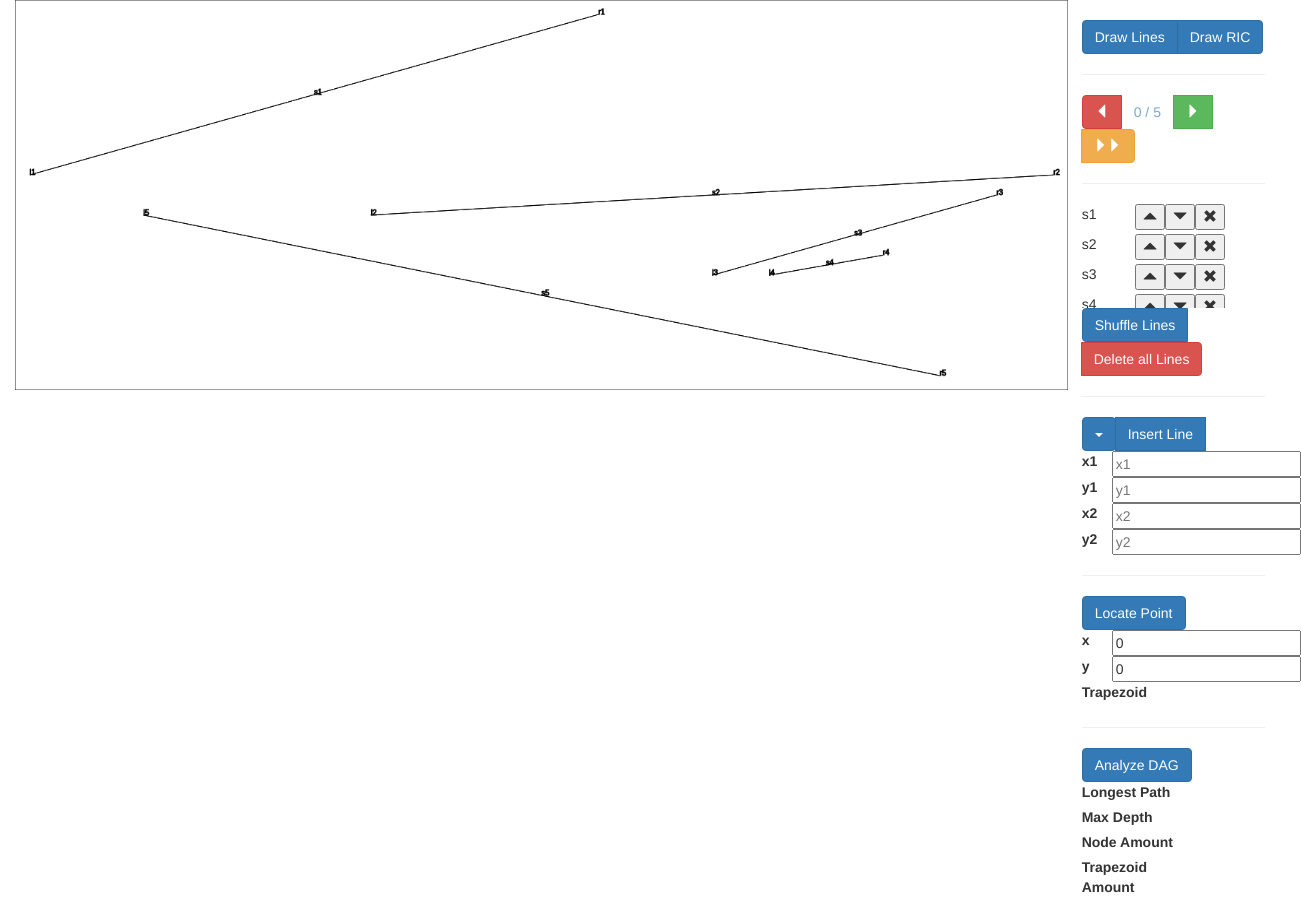
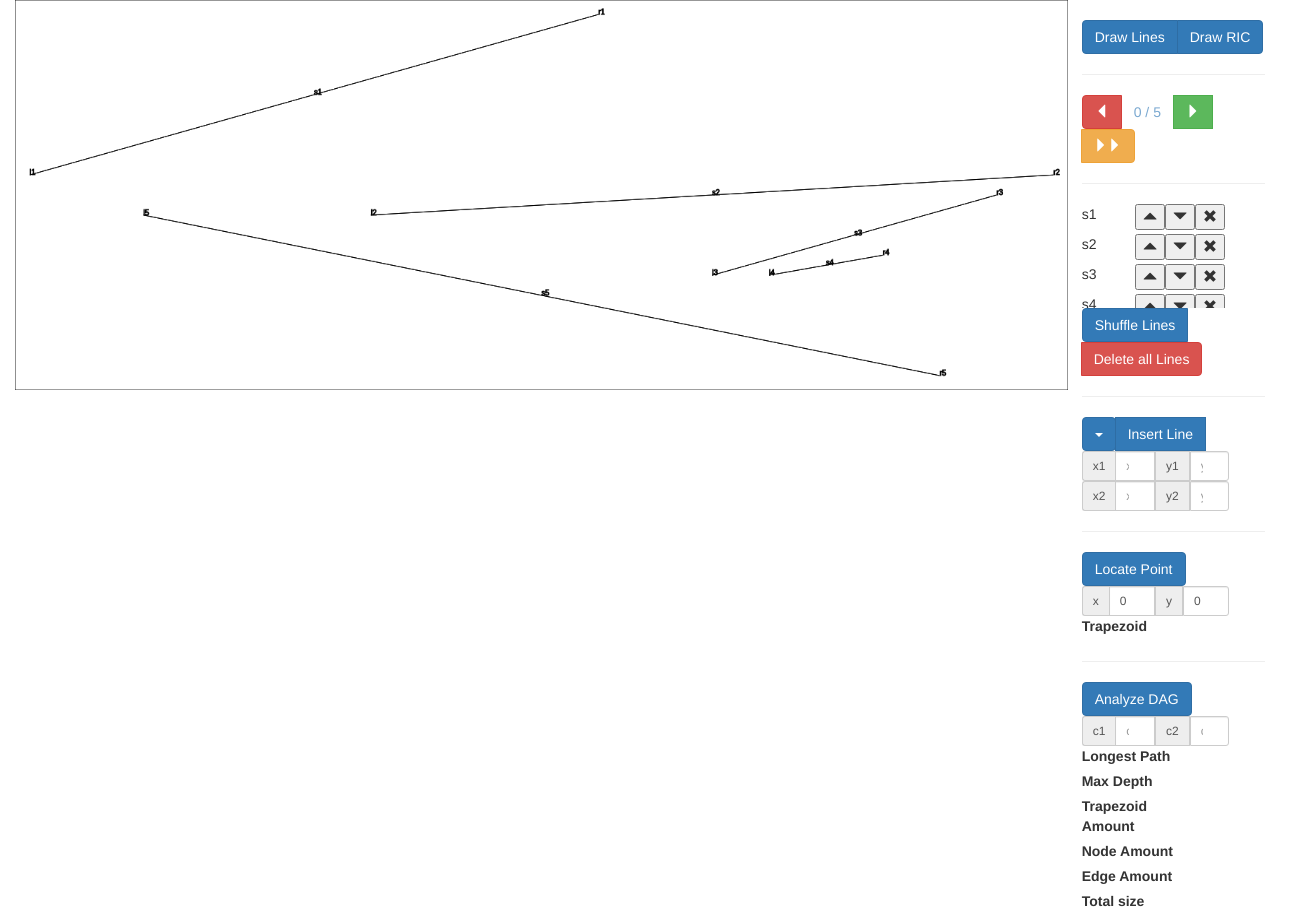
Before and after one commit to Breadstealer/ppl-td, an Angular app: page / in a window 1280 px wide. Shown: the top 913 px of the page, 1301 px wide, since content can reach past the window. Built offline with nearby package versions, Linux system fonts and the light colour scheme.

Commit message:
+UI +logic

```diff
--- a/src/app/main/main.component.css
+++ b/src/app/main/main.component.css
@@ -8,3 +8,7 @@
     height: 13vh;
     max-height: 13vh;
 }
+
+.boundaries{
+    width: 3vw;
+}
--- a/src/app/main/main.component.html
+++ b/src/app/main/main.component.html
@@ -84,38 +84,18 @@
                 </div>
             </div>
             <div class="row">
-                <div class="col-md-12">
-                    <div class="row">
-                        <div class="col-md-1">
-                            <label>x1</label>
+                <div class="col-md-10">
+                    <div class="input-group input-group-sm">
+                        <span class="input-group-addon" id="sizing-addon1">x1</span>
+                        <input type="number" class="form-control" aria-describedby="sizing-addon1" placeholder="x1" #x1>
+                        <span class="input-group-addon" id="sizing-addon1">y1</span>
+                        <input type="number" class="form-control" aria-describedby="sizing-addon1" placeholder="y1" #y1>
                     </div>
-                        <div class="col-md-2">
-                            <input type="number" placeholder="x1" #x1>
-                        </div>
-                    </div>
-                    <div class="row">
-                        <div class="col-md-1">
-                            <label>y1</label>
-                        </div>
-                        <div class="col-md-2">
-                            <input type="number" placeholder="y1" #y1>
-                        </div>
-                    </div>
-                    <div class="row">
-                        <div class="col-md-1">
-                            <label>x2</label>
-                        </div>
-                        <div class="col-md-2">
-                            <input type="number" placeholder="x2" #x2>
-                        </div>
-                    </div>
-                    <div class="row">
-                        <div class="col-md-1">
-                            <label>y2</label>
-                        </div>
-                        <div class="col-md-2">
-                            <input type="number" placeholder="y2" #y2>
-                        </div>
+                    <div class="input-group input-group-sm">
+                        <span class="input-group-addon" id="sizing-addon1">x2</span>
+                        <input type="number" class="form-control" aria-describedby="sizing-addon1" placeholder="x2" #x2>
+                        <span class="input-group-addon" id="sizing-addon1">y2</span>
+                        <input type="number" class="form-control" aria-describedby="sizing-addon1" placeholder="y2" #y2>
                     </div>
                 </div>
             </div>
@@ -126,21 +106,13 @@
                 </div>
             </div>
             <div class="row">
-                <div class="col-md-12">
-                    <div class="row">
-                        <div class="col-md-1">
-                            <label>x</label>
+                <div class="col-md-10">
+                    <div class="input-group input-group-sm">
+                        <span class="input-group-addon" id="sizing-addon1">x</span>
+                        <input type="number" class="form-control" aria-describedby="sizing-addon1" placeholder="x" [(ngModel)]="locateX" #x>
+                        <span class="input-group-addon" id="sizing-addon1">y</span>
+                        <input type="number" class="form-control" aria-describedby="sizing-addon1" placeholder="y" [(ngModel)]="locateY" #y>
                     </div>
-                        <div class="col-md-2">
-                            <input type="number" placeholder="x" [(ngModel)]="locateX" #x>
-                        </div>
-                    </div>
-                    <div class="row">
-                        <div class="col-md-1">
-                            <label>y</label>
-                        </div>
-                        <div class="col-md-2">
-                            <input type="number" placeholder="y" [(ngModel)]="locateY" #y>
                 </div>
             </div>
             <div class="row">
@@ -151,12 +123,20 @@
                     <span>{{locateTrap}}</span>
                 </div>
             </div>
-                </div>
-            </div>
             <hr>
             <div class="row">
                 <div class="col-md-12">
-                    <button class="btn btn-primary" title="Analyze the DAG for the properties below" (click)="analyzeDAG()">Analyze DAG</button>
+                    <button class="btn btn-primary" title="Analyze the DAG for the properties below" (click)="analyzeDAG(c1.valueAsNumber,c2.valueAsNumber)">Analyze DAG</button>
+                </div>
+            </div>
+            <div class="row">
+                <div class="col-md-10">
+                    <div class="input-group input-group-sm">
+                        <span class="input-group-addon" id="sizing-addon1">c1</span>
+                        <input type="number" class="form-control" aria-describedby="sizing-addon1" placeholder="c1" min="1" #c1>
+                        <span class="input-group-addon" id="sizing-addon1">c2</span>
+                        <input type="number" class="form-control" aria-describedby="sizing-addon1" placeholder="c2" min="1" #c2>
+                    </div>
                 </div>
             </div>
             <div class="row">
@@ -166,7 +146,7 @@
                             <label>Longest Path</label>
                         </div>
                         <div class="col-md-4">
-                            <span>{{longestPath}}</span>
+                            <span [ngStyle]="{'color': meetsPathBound==undefined?'black':meetsPathBound?'green':'red'}">{{longestPath}}</span>
                         </div>
                     </div>
                     <div class="row">
@@ -179,6 +159,14 @@
                     </div>
                     <div class="row">
                         <div class="col-md-8">
+                            <label>Trapezoid Amount</label>
+                        </div>
+                        <div class="col-md-4">
+                            <span>{{trapAmount}}</span>
+                        </div>
+                    </div>
+                    <div class="row">
+                        <div class="col-md-8">
                             <label>Node Amount</label>
                         </div>
                         <div class="col-md-4">
@@ -187,10 +175,25 @@
                     </div>
                     <div class="row">
                         <div class="col-md-8">
-                            <label>Trapezoid Amount</label>
+                            <label>Edge Amount</label>
                         </div>
                         <div class="col-md-4">
-                            <span>{{trapAmount}}</span>
+                            <span>{{edgeAmount}}</span>
+                        </div>
+                    </div>
+                    <div class="row">
+                        <div class="col-md-8">
+                            <label>Total size (Node+Edge)</label>
+                        </div>
+                        <div class="col-md-4">
+                            <span [ngStyle]="{'color': meetsSizeBound===undefined?'black':meetsSizeBound?'green':'red'}">{{edgeAmount&&nodeAmount?edgeAmount+nodeAmount:""}}</span>
+                        </div>
+                    </div>
+                    <div class="row">
+                        <div class="col-md-12">
+                            <div class="btn-group">
+                                <button class="btn btn-warning" title="Recalculate the DAG" (click)="recalc(c1.valueAsNumber,c2.valueAsNumber)">Retry</button>
+                                <button class="btn btn-warning" title="Repeat until DAG in boundaries found" (click)="findDAGInBound(c1.valueAsNumber,c2.valueAsNumber)"><span class="glyphicon glyphicon-refresh"></span></button>
                             </div>
                         </div>
                     </div>
@@ -198,3 +201,4 @@
             </div>
         </div>
     </div>
+</div>
--- a/src/app/main/main.component.ts
+++ b/src/app/main/main.component.ts
@@ -25,6 +25,9 @@ export class MainComponent {
   maxDepth?:number;
   nodeAmount?:number;
   trapAmount?:number;
+  edgeAmount?:number;
+  meetsSizeBound?:boolean;
+  meetsPathBound?:boolean;
   lines:Line[]=[];
   total:number=0;
   counter:number=0;
@@ -179,21 +182,51 @@ export class MainComponent {
     }
   }
 
-  analyzeDAG(){
+  findDAGInBound(c1:number,c2:number){
+    if(isNaN(c1)||isNaN(c2)){
+      alert("Missing Inputs c1 and/or c2");
+      return;
+    }
+    for (let i = 0; i < 100; i++) {
+      this.recalc(c1,c2);
+      if(this.meetsPathBound&&this.meetsSizeBound){
+        alert("DAG within Boundaries found after "+i+" retries")
+        return
+      }
+    }
+    alert("no DAG within Boundaries found after 100 retries")
+  }
+
+  recalc(c1:number,c2:number){
+    this.shuffleLines();
+    this.skip();
+    this.analyzeDAG(c1,c2)
+  }
+
+  analyzeDAG(c1:number,c2:number){
     this.longestLegalSearchPath();
     this.maxDepth=this.dagService.getMaxDepth();
     this.getNodeAmount();
     this.getTrapAmount();
+    this.getEdgeAmount();
+    if(!isNaN(c1)){
+      this.meetsSizeBound=(this.nodeAmount!+this.edgeAmount!)>c1*this.total?false:true;
+    }
+    if(!isNaN(c2)){
+      this.meetsPathBound=(this.longestPath!)>c2*Math.log(this.total)?false:true;
+    }
   }
 
   getNodeAmount(){
-    this.nodeAmount=this.dagService.getNodeAmount(this.dagService.getRoot())
-    this.dagService.resetVisited();
+    this.nodeAmount=this.dagService.getNodeAmount()
   }
 
   getTrapAmount(){
-    this.trapAmount=this.dagService.getTrapAmount(this.dagService.locate(new Point(this.linesService.getExtremes()?.minX!,0)));
-    this.dagService.resetVisited();
+    this.trapAmount=this.dagService.getTrapAmount();
+  }
+
+  getEdgeAmount(){
+    this.edgeAmount=this.dagService.getEdgeAmount();
   }
 
   longestLegalSearchPath(){
@@ -206,6 +239,9 @@ export class MainComponent {
     delete this.maxDepth
     delete this.nodeAmount
     delete this.trapAmount
+    delete this.edgeAmount
+    delete this.meetsSizeBound
+    delete this.meetsPathBound
   }
 
   skip(){
--- a/src/app/services/dag.service.ts
+++ b/src/app/services/dag.service.ts
@@ -12,14 +12,19 @@ export class DAGService {
   private root:Node|undefined;
   private maxDepth:number=0;
   public locationPath:Node[]=[];
-  private visited:Node[]=[];
   public entryNodes:Node[]=[];
+  private nodeAmount:number=1;
+  private trapAmount:number=1;
+  private edgeAmount:number=0;
 
   constructor(private linesService:LinesService) {
     this.init();
   }
 
   init(){
+    this.nodeAmount=1;
+    this.trapAmount=1;
+    this.edgeAmount=0;
     this.entryNodes=[]
     const extremes:any=this.linesService.getExtremes();
     let xSpan=extremes.maxX-extremes.minX
@@ -54,36 +59,27 @@ export class DAGService {
     return this.root!;
   }
 
-  getNodeAmount(node:Node):number{
-    node.visited=true
-    this.visited.push(node)
-    if(node.getInner() instanceof Trapezoid){
-      return this.visited.length;
-    } else {
-      let children:Node[]=[node.leftChild!,node.rightChild!]
-      for(let n of children)
-      if(!n.visited){
-        this.getNodeAmount(n)
-      }
-    }
-    return this.visited.length;
+  setNodeAmount(n:number){
+    this.nodeAmount=n;
   }
 
-  getTrapAmount(trapNode:Node):number{
-    trapNode.visited=true
-    this.visited.push(trapNode)
-    let neighbors:Node[]=trapNode.getNeighbors().right
-    for(let t of neighbors)
-    if(!t.visited){
-      this.getTrapAmount(t)
-    }
-    return this.visited.length;
+  setTrapAmount(n:number){
+    this.trapAmount=n;
   }
 
-  resetVisited(){
-    for(let n of this.visited){
-      n.visited=false;
-    }
-    this.visited=[]
+  setEdgeAmount(n:number){
+    this.edgeAmount=n;
+  }
+
+  getNodeAmount():number{
+    return this.nodeAmount;
+  }
+
+  getTrapAmount():number{
+    return this.trapAmount;
+  }
+
+  getEdgeAmount():number{
+    return this.edgeAmount;
   }
 }
```
Also changed, not shown: src/app/services/ric.service.ts (+44 -0 lines). Lines whose indentation alone changed are shown as unchanged.
